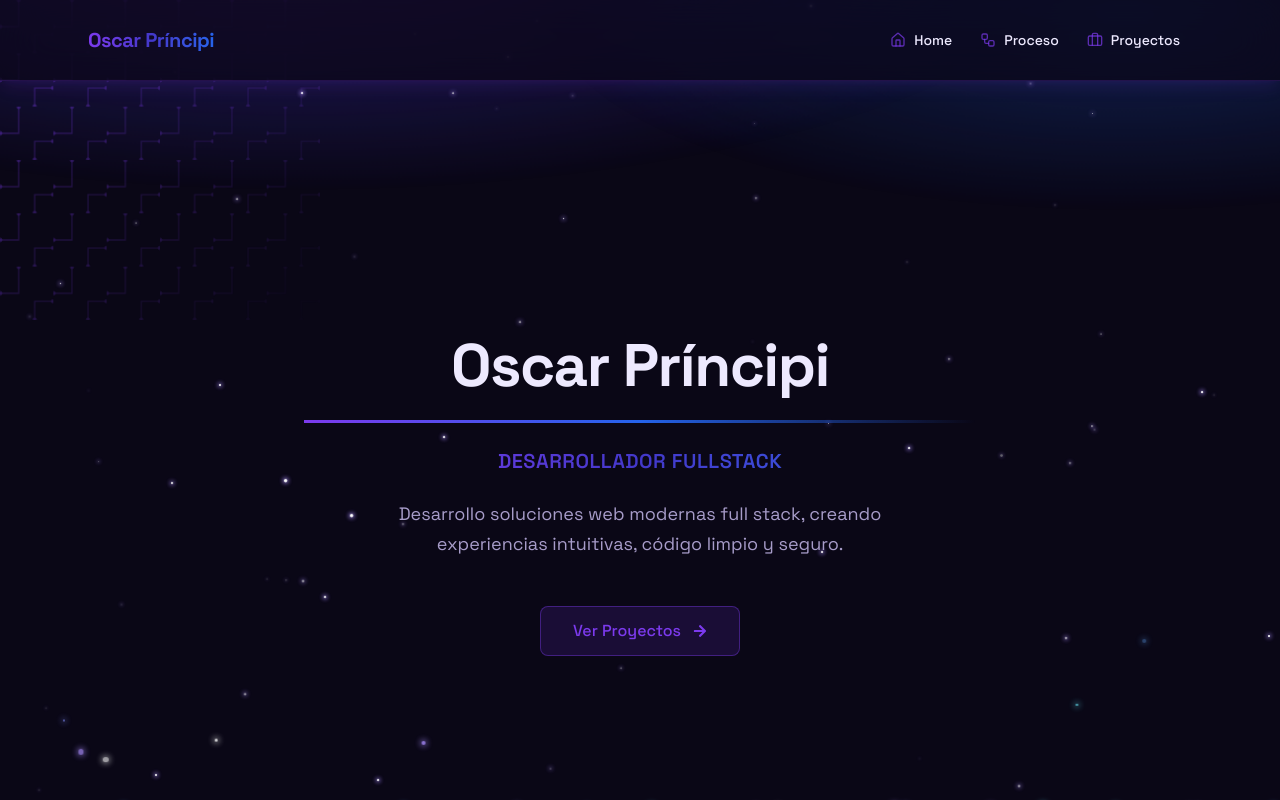
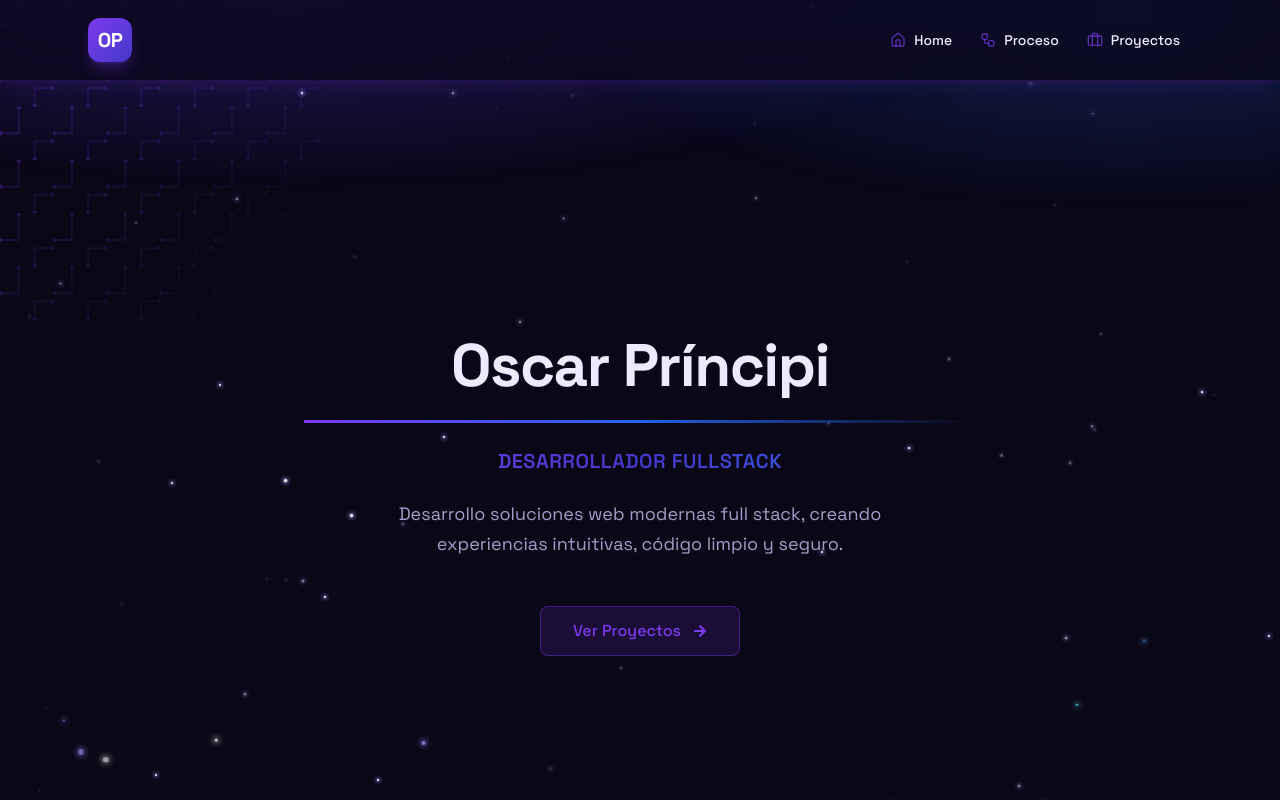
Before and after one commit to oscar-principi/portafolio-react, a React (Vite) app in the folder Frontend/: page / in a window 1280 px wide. Shown: the top 800 px of the page. Built offline with nearby package versions, Linux system fonts and the light colour scheme.

Commit message:
Reemplaza logo del header y favicon por monograma OP
Evita repetir el nombre completo (ya presente en el título del Home)
y usa un ícono propio de iniciales en vez de una foto personal.

```diff
--- a/Frontend/src/components/layout/Header.tsx
+++ b/Frontend/src/components/layout/Header.tsx
@@ -15,9 +15,13 @@ export default function Header() {
     <>
       <header className="fixed top-0 inset-x-0 z-50 bg-bg-dark/70 backdrop-blur-xl border-b border-primary/20 shadow-lg shadow-primary/10 transition-all duration-300">
         <div className="max-w-6xl mx-auto flex items-center justify-between gap-4 px-6 h-16 sm:h-20">
-          <h1 className="text-lg sm:text-xl font-bold tracking-tight whitespace-nowrap bg-linear-to-r from-primary via-secondary to-accent bg-clip-text text-transparent">
-            Oscar Príncipi
-          </h1>
+          <a
+            href="#home"
+            aria-label="Oscar Príncipi — Inicio"
+            className="shrink-0 flex items-center justify-center h-10 w-10 sm:h-11 sm:w-11 rounded-xl bg-linear-to-br from-primary to-secondary text-white font-bold text-lg sm:text-xl tracking-tight shadow-lg shadow-primary/30 hover:scale-105 transition-transform duration-300"
+          >
+            OP
+          </a>
 
           <nav className="hidden lg:flex items-center gap-1">
             {navLinks.map(({ name, href, Icon }) => (
```
Also changed, not shown: Frontend/public/favicon.svg.
